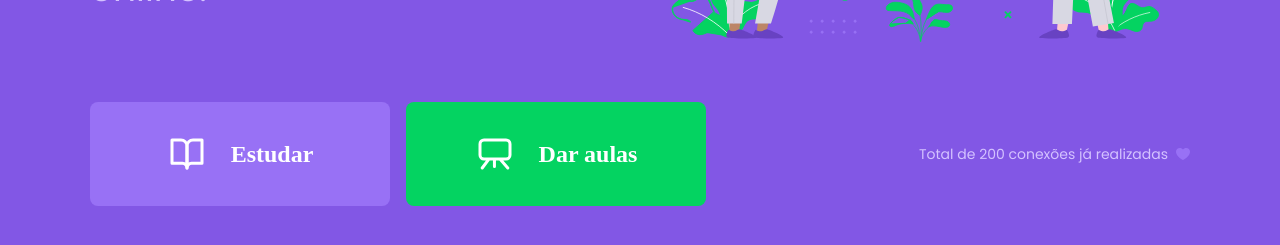
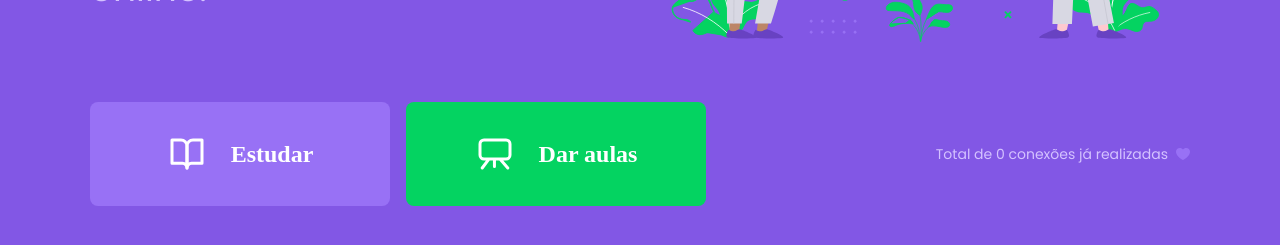
Before and after one commit to CesarAugusto-ls/NLW-2, a React (Create React App) app in the folder web/: page / in a window 1280 px wide. Shown: the part 421-666 px from the top of the page. Built offline with nearby package versions, Linux system fonts and the light colour scheme; no server answers.

Commit message:
get totalConnections

```diff
--- a/web/src/pages/Landing/index.tsx
+++ b/web/src/pages/Landing/index.tsx
@@ -8,9 +8,21 @@
 import giveClassesIcon from '../../assets/images/icons/give-classes.svg'
 import purpleHeartIcon from '../../assets/images/icons/purple-heart.svg'
 
+import api from '../../services/api';
 import './styles.css'
 
 function Landing() {
+
+    const [totalConnections, setTotalConnections] = React.useState(0);
+
+    React.useEffect(() => {
+        api.get('/connections').then(response => {
+            const { total } = response.data;
+
+            setTotalConnections(total);
+        })
+    }, [])
+
     return (
         <div id="page-landing">
             <div id="page-landing-content" className="container">
@@ -36,7 +48,7 @@
                 </div>
 
                 <span className="total-connections">
-                    Total de 200 conexões já realizadas
+                    Total de {totalConnections} conexões já realizadas
                     <img src={purpleHeartIcon} alt="Coração Roxo" />
                 </span>
             </div>
--- /dev/null
+++ b/web/src/services/api.ts
@@ -0,0 +1,7 @@
+import axios from 'axios'
+
+const api = axios.create({
+    baseURL: 'http://localhost:3333',
+})
+
+export default api
```
